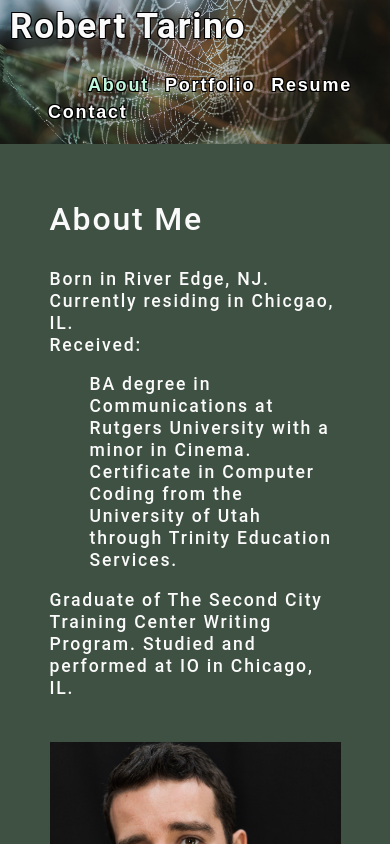
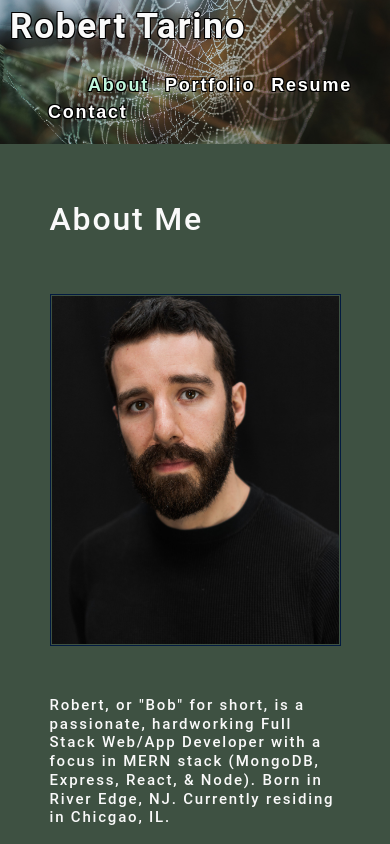
Before and after one commit to BobTarino/portfolio2.0, a React (Create React App) app: page / in a window 390 px wide. Shown: the top 844 px of the page. Built offline with nearby package versions, Linux system fonts and the light colour scheme.

Commit message:
css touches for borders and spacing

```diff
--- a/src/components/Contact/index.js
+++ b/src/components/Contact/index.js
@@ -39,7 +39,7 @@ function ContactForm() {
 
     return (
         <section>
-          <h1 data-testid="h1tag">Contact me</h1>
+          <h2 data-testid="h1tag">Contact me</h2>
           <br></br>
           <form id="contact-form" onSubmit={handleSubmit}>
                 <div>
--- a/src/components/Project/index.js
+++ b/src/components/Project/index.js
@@ -15,8 +15,18 @@ const Project= ({ currentCategory }) => {
                 return <section id="main-bio">
                     <h2>About Me</h2>
                     <br></br>
+                    <br></br>
+                    <div class="box">
+                      <div class="column">
+                        <img src={headshotImage} id="image" alt="Robert Tarino" />
+                      </div>
+                      <br></br>
+                      <br></br>
+                      <div class="column">
                         <p>
-                      Born in River Edge, NJ. Currently residing in Chicgao, IL.
+                         Robert, or "Bob" for short, is a passionate, hardworking Full Stack Web/App Developer with a focus in MERN stack (MongoDB, Express, React, & Node). Born in River Edge, NJ. Currently residing in Chicgao, IL.
+                          <br></br>
+                          <br></br>
                           <div>
                             Received:
                             <ul>
@@ -27,14 +37,17 @@ const Project= ({ currentCategory }) => {
                           Graduate of The Second City Training Center Writing Program.
                           Studied and performed at IO in Chicago, IL.
                         </p>
+                      </div>
+                   </div>
                     <br></br>
-                    <img src={headshotImage} id="headshot-image" style={{ width: "100%" }} alt="Robert Tarino" />
                 </section>
 
             case 'Portfolio':
 
                 return     <section id="work-info">
                 <h2>Portfolio</h2>
+                <br></br>
+                <br></br>
                 <div className="work">
                     <a href="https://entertain-me-redux.herokuapp.com/">
                       <img id="redux-image" src={reduxImage} alt="Entertain Me Version 2.0 Application" />
@@ -44,6 +57,7 @@ const Project= ({ currentCategory }) => {
                     </a>
                     <a href="https://github.com/BobTarino/entertain-me-redux">GitHub</a>
                   </div>
+                <br></br>
                 <div className="flex-container">
                   <div className="work">
                    <a href="https://bobtarino.github.io/run-buddy/">
@@ -53,8 +67,8 @@ const Project= ({ currentCategory }) => {
                     </figcaption>
                     <a href="https://github.com/BobTarino/run-buddy">GitHub</a>
                     </a>
-
                   </div>
+                  <br></br>
                   <div className="work">
                     <a href="https://bobtarino.github.io/Entertain-Me/">
                       <img id="entertain-image" src={entertainMeImage} alt="Entertain-Me Application" />
@@ -64,6 +78,7 @@ const Project= ({ currentCategory }) => {
                     </a>
                     <a href="https://github.com/BobTarino/Entertain-Me">GitHub</a>
                   </div>
+                  <br></br>
                   <div className="work">
                     <a href="https://dinner-parties.herokuapp.com/">
                       <img id="dinnerparty-image" src={dinnerPartyImage} alt="Dinner Party Application" />
@@ -87,26 +102,28 @@ const Project= ({ currentCategory }) => {
                 <h3>Front-end Proficiencies</h3>
                 <div>
                     <ul>
-                        <li>HTML</li>
-                        <li>CSS</li>
+                        <li>HTML5</li>
+                        <li>CSS3</li>
                         <li>JavaScript</li>
                         <li>JQuery</li>
-                        <li>responsive design</li>
+                        <li>Responsive Design</li>
                         <li>React</li>
                         <li>Bootstrap</li>
+                        <li>Handlebars</li>
+                        <li>Sass</li>
                     </ul>
                 </div>
                 <br></br>
                 <h3>Back-end Proficiencies</h3>
                 <div>
                     <ul>
-                        <li>APIs</li>
                         <li>Node</li>
                         <li>Express</li>
-                        <li>MySQL, Sequelize</li>
-                        <li>MongoDB, Mongoose</li>
+                        <li>MySQL/Sequelize</li>
+                        <li>MongoDB/Mongoose</li>
                         <li>REST</li>
-                        <li>GraphQL</li>
+                        <li>GraphQL/Apollo</li>
+                        <li>APIs</li>
                     </ul>
                 </div>
             </section>;
@@ -115,7 +132,7 @@ const Project= ({ currentCategory }) => {
             default:
                 return <section id="main-bio">
                 <h2>About Me</h2>
-                <img src={headshotImage} style={{ width: "100%" }} alt="Robert Tarino" />
+                <img src={headshotImage} style={{ width: "50%" }} alt="Robert Tarino" />
                 <p>
                   Robert is a Rutgers University graduate with a degree in Communications. Junior Developer from River Edge, NJ. Now residing in Chicago, Il.
                 </p>
--- a/src/index.css
+++ b/src/index.css
@@ -295,19 +295,21 @@ a {
   color: var(--secondary);
 }
 
-#runbuddy-image {
-  display: block;
-  margin-left: auto;
-  margin-right: auto;
-}
-#runbuddy-image:hover {
-  opacity: 0.75;
 
-}
 #entertain-image {
   display: block;
   margin-left: auto;
   margin-right: auto;
+  padding:1px;
+  border:1px solid #021a40;
+}
+#redux-image {
+  padding:1px;
+  border:1px solid #021a40;
+}
+#runbuddy-image {
+  padding:1px;
+  border:1px solid #021a40;
 }
 #entertain-image:hover {
   opacity: 0.75;
@@ -323,6 +325,8 @@ a {
   display: block;
   margin-left: auto;
   margin-right: auto;
+  padding:1px;
+  border:1px solid #021a40;
 }
 
 #dinnerparty-image:hover {
@@ -360,3 +364,39 @@ li:first-child {
 #contact-info a {
   color: #94e2d9;
 }
+
+
+#main-bio p {
+  font-size: 15px;
+  padding-left: 20px;
+}
+
+.box {
+  display: flex;
+  vertical-align: middle;
+}
+
+#image {
+  margin-left: auto;
+  margin-right: auto;
+  width: 100%;
+  padding:1px;
+  border:1px solid #021a40;
+}
+
+@media screen and (max-width: 575px) {
+  #image {
+    display: block;
+    width: 300px;
+    height: auto;
+  }
+  .box {
+    display: inline-block;
+    vertical-align: middle;
+  }
+
+  #main-bio p {
+    font-size: 15px;
+    padding-left: 0px;
+  }
+ }
```
Lines whose indentation alone changed are shown as unchanged.
